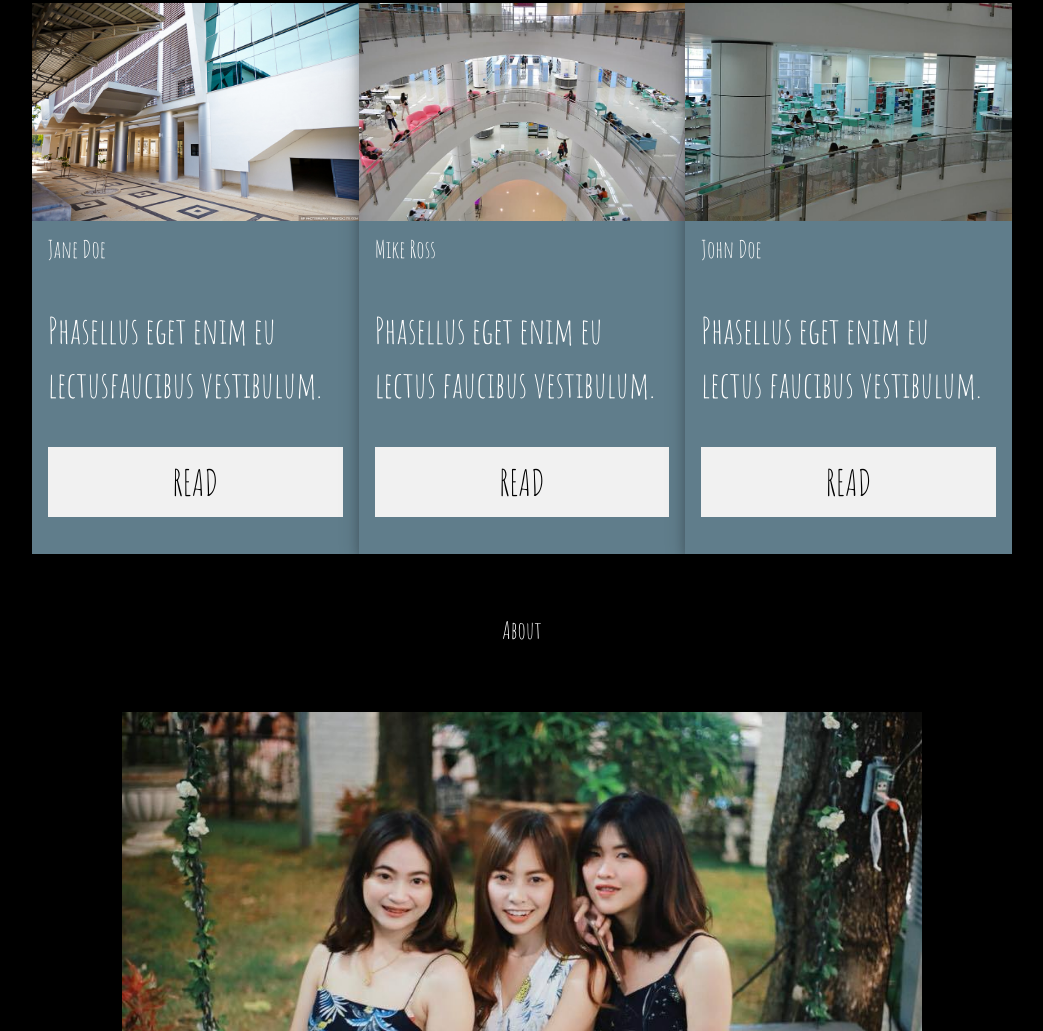
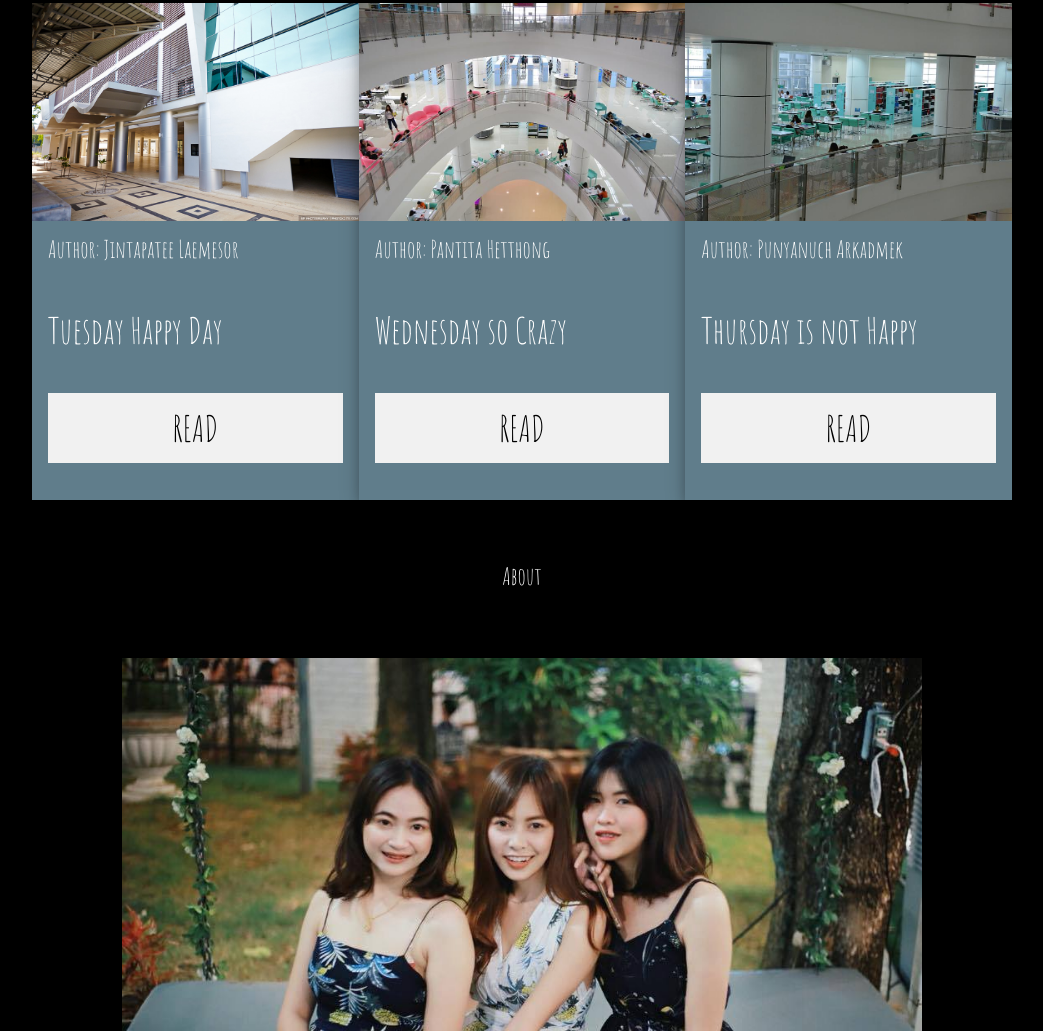
Before and after one commit to Fairpantita/dairy, a plain HTML site: page index.html in a window 1280 px wide. Shown: the part 965-1996 px from the top of the page, without its empty margins (118-1161 px from the left). Drawn offline with nearby package versions, Linux system fonts and the light colour scheme; some packages are replaced by stand-ins of ours.

Commit message:
Update index.html

```diff
--- a/index.html
+++ b/index.html
@@ -37,7 +37,7 @@ body,h1,h2,h3,h4,h5,h6 {font-family: "Amatic SC", sans-serif}
   </div>
   <div class="w3-display-middle w3-center">
     <span class="w3-text-white w3-hide-small" style="font-size:100px">DAIRY<br>Story of friends</span>
-    <span class="w3-text-white w3-hide-large w3-hide-medium" style="font-size:60px"><b>DAIRY<br>Story of friends</b></span>
+    <span class="w3-text-white w3-hide-large w3-hide-medium" style="font-size:60px"><b>DIARY<br>Story of friends</b></span>
     <p><a href="#home" class="w3-button w3-xxlarge w3-black"> Press to view the story</a></p>
   </div>
 </header>
@@ -52,8 +52,8 @@ body,h1,h2,h3,h4,h5,h6 {font-family: "Amatic SC", sans-serif}
           <div class="w3-card-4">
             <img src="st1.jpg" alt="John" style="width:100%">
             <div class="w3-container">
-              <h3>Jane Doe</h3>
-              <p>Phasellus eget enim eu lectusfaucibus vestibulum.</p>
+              <h3>Author: Jintapatee Laemesor </h3>
+              <p>Tuesday Happy Day</p>
               <p><a href="https://fairpantita.github.io/days1/" button class="w3-button w3-light-grey w3-block">READ</a></button></p>
             </div>
           </div>
@@ -62,8 +62,8 @@ body,h1,h2,h3,h4,h5,h6 {font-family: "Amatic SC", sans-serif}
           <div class="w3-card-4">
             <img src="st2.jpg" alt="Mike" style="width:100%">
             <div class="w3-container">
-              <h3>Mike Ross</h3>
-              <p>Phasellus eget enim eu lectus faucibus vestibulum.</p>
+              <h3>Author: Pantita Hetthong</h3>
+              <p>Wednesday so Crazy</p>
               <p><a href="https://fairpantita.github.io/day2/" button class="w3-button w3-light-grey w3-block">READ</a></button></p>
             </div>
           </div>
@@ -72,8 +72,8 @@ body,h1,h2,h3,h4,h5,h6 {font-family: "Amatic SC", sans-serif}
           <div class="w3-card-4">
             <img src="st4.jpg" alt="Jane" style="width:100%">
             <div class="w3-container">
-              <h3>John Doe</h3>
-              <p>Phasellus eget enim eu lectus faucibus vestibulum.</p>
+              <h3>Author: Punyanuch Arkadmek</h3>
+              <p>Thursday is not Happy</p>
               <p><a href="https://fairpantita.github.io/day3/" button class="w3-button w3-light-grey w3-block">READ</a></button></p>
             </div>
           </div>
```
